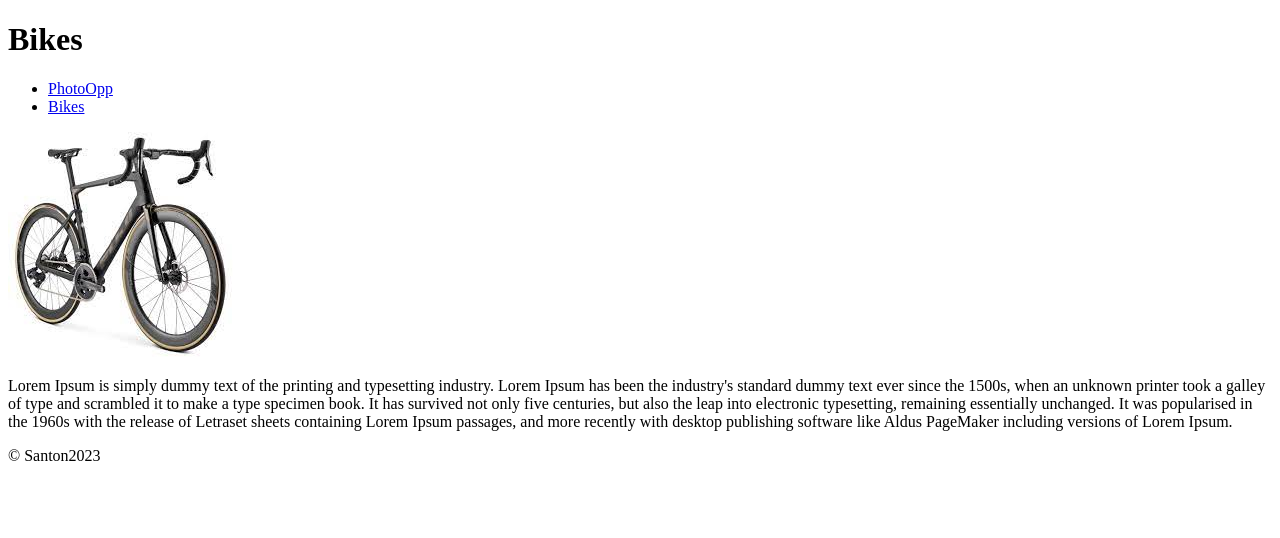
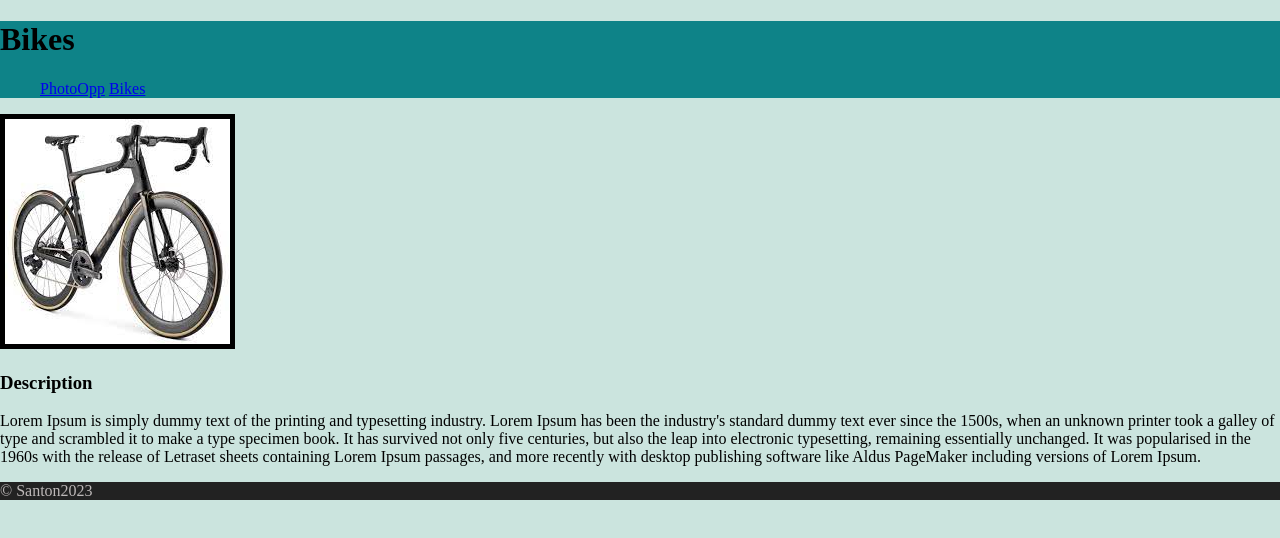
Before and after one commit to AnthonySinitsa/hello-world, a plain HTML site: page index.html in a window 1280 px wide. Drawn offline with Linux system fonts and the light colour scheme.

Commit message:
added css

```diff
--- a/index.html
+++ b/index.html
@@ -2,29 +2,47 @@
 <html>
   <head>
     <title>Site about bikes</title>
+    <link rel="stylesheet" href="style.css"
   </head>
+
   <body>
     <header>
       <h1>Bikes</h1>
       <nav>
         <ul>
-                    <li><a href="https://arthurbfrancisco.github.io/hello-world/">PhotoOpp</a></li>
-                    <li><a href="https://anthonysinitsa.github.io/hello-world/">Bikes</a></li>
+          <li class="link1">
+            <a href="https://arthurbfrancisco.github.io/hello-world/"
+              >PhotoOpp</a
+            >
+          </li>
+          <li class="link2">
+            <a href="https://anthonysinitsa.github.io/hello-world/">Bikes</a>
+          </li>
+        </ul>
       </nav>
     </header>
     <main>
-            <section>
+      <section class="image">
         <img src="bike.jpg" alt="image of a sleek dark gray bike" />
       </section>
 
-            <section>
+      <section class="paragraph">
+        <h3>Description</h3>
         <p>
-                    Lorem Ipsum is simply dummy text of the printing and typesetting industry. Lorem Ipsum has been the industry's standard dummy text ever since the 1500s, when an unknown printer took a galley of type and scrambled it to make a type specimen book. It has survived not only five centuries, but also the leap into electronic typesetting, remaining essentially unchanged. It was popularised in the 1960s with the release of Letraset sheets containing Lorem Ipsum passages, and more recently with desktop publishing software like Aldus PageMaker including versions of Lorem Ipsum.
+          Lorem Ipsum is simply dummy text of the printing and typesetting
+          industry. Lorem Ipsum has been the industry's standard dummy text ever
+          since the 1500s, when an unknown printer took a galley of type and
+          scrambled it to make a type specimen book. It has survived not only
+          five centuries, but also the leap into electronic typesetting,
+          remaining essentially unchanged. It was popularised in the 1960s with
+          the release of Letraset sheets containing Lorem Ipsum passages, and
+          more recently with desktop publishing software like Aldus PageMaker
+          including versions of Lorem Ipsum.
         </p>
       </section>
     </main>
     <footer>
-            &copy; Santon2023
+      <p>&copy; Santon2023</p>
     </footer>
   </body>
 </html>
--- /dev/null
+++ b/style.css
@@ -0,0 +1,38 @@
+body {
+  background-color: #cbe4de;
+  margin: 0;
+  padding: 0;
+}
+
+nav li {
+  display: inline-block;
+  text-decoration: none;
+}
+
+header {
+  background-color: #0e8388;
+  /* width: 10000px; */
+}
+
+h1 {
+  background-color: #0e8388;
+}
+
+img {
+  border-style: solid;
+  border-color: black;
+  border-width: 5px;
+}
+
+.link1:hover {
+  background-color: rgb(96, 170, 204);
+}
+
+.link2:hover {
+  background-color: rgb(96, 170, 204);
+}
+
+footer {
+  color: rgb(189, 184, 184);
+  background-color: #222222;
+}
```
Also changed, not shown: 1 other file. Lines whose indentation alone changed are shown as unchanged.
